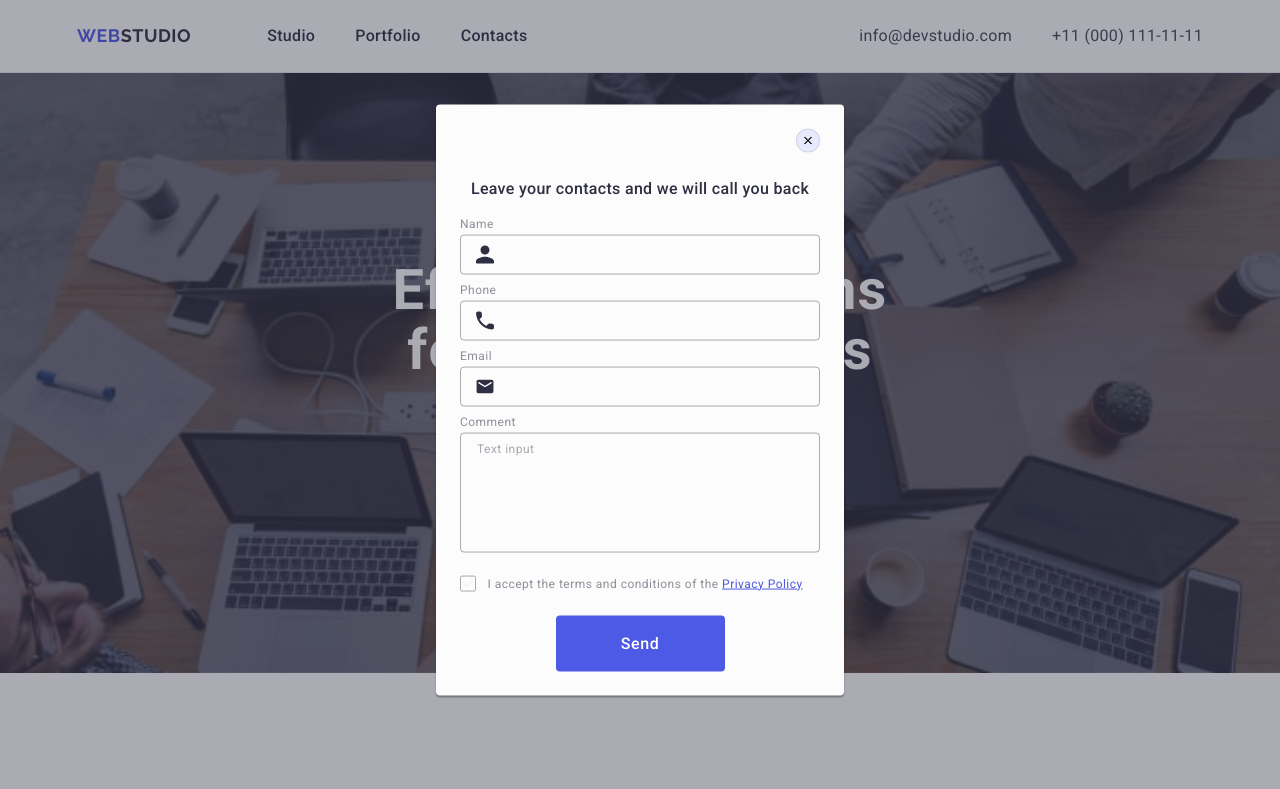
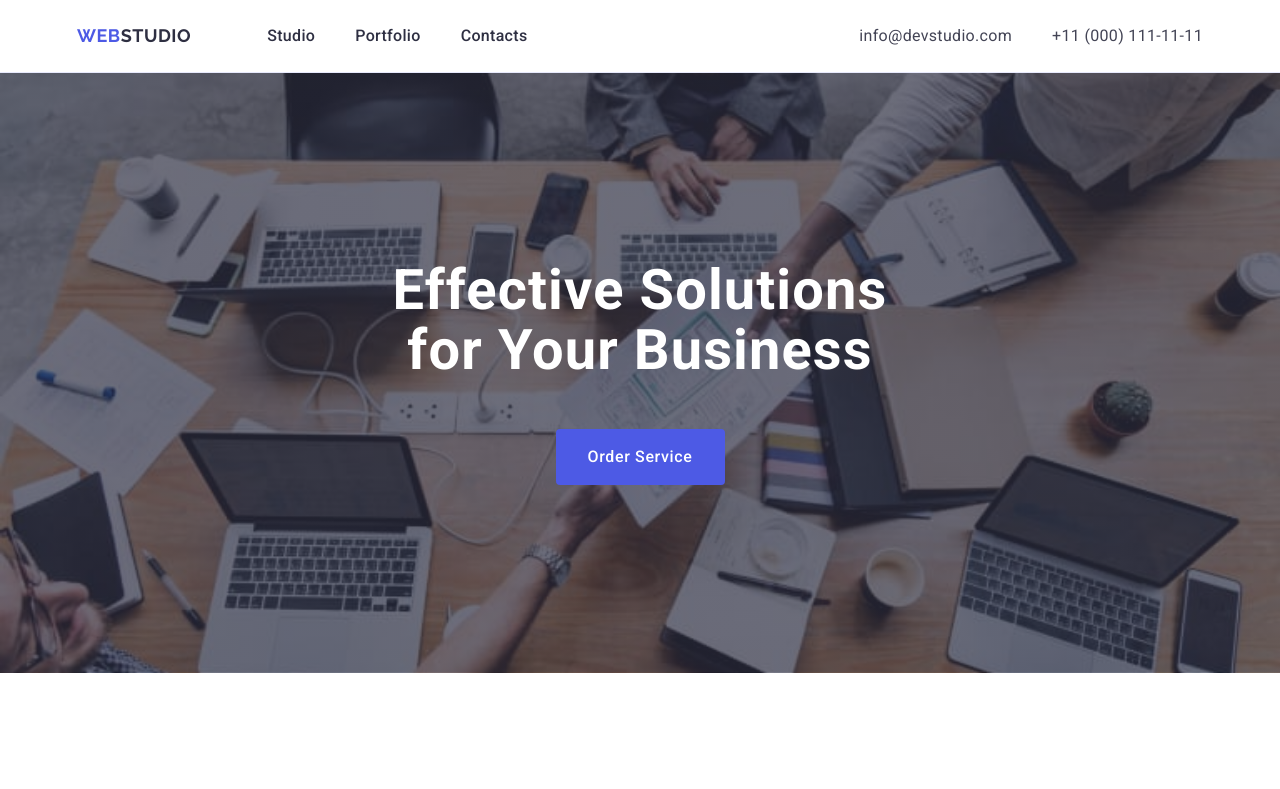
Before and after one commit to VitaPad/goit-markup-hw-06, a plain HTML site: page index.html in a window 1280 px wide. Shown: the top 789 px of the page. Drawn offline with nearby package versions, Linux system fonts and the light colour scheme.

Commit message:
add index.html

```diff
--- a/css/styles.css
+++ b/css/styles.css
@@ -75,6 +75,8 @@ body {
 .header-container {
     display: flex;
     justify-content: space-between;
+    padding-top: 24px;
+    padding-bottom: 24px;
 }
 
 .page-header {
@@ -991,11 +993,6 @@ screen and (min-device-pixel-ratio: 2) and (min-width: 1200px) {
         display: none;
     }
 
-    .page-header {
-        padding-top: 24px;
-        padding-bottom: 24px;
-    }
-
     .contact-menu {
         display: block;
     }
@@ -1092,10 +1089,6 @@ screen and (min-device-pixel-ratio: 2) and (min-width: 1200px) {
 
     /*============HEADER DECKSTOP STYLES==============*/
 
-    .page-header {
-        padding-top: 24px;
-        padding-bottom: 24px;
-    }
 
     .contact-menu {
         display: flex;
@@ -1198,8 +1191,6 @@ screen and (min-device-pixel-ratio: 2) and (min-width: 1200px) {
 
     /*=============FOOTER DECKSTOP STYLES================*/
     .footer-container {
-        padding-top: 100px;
-        padding-bottom: 100px;
         margin-right: 120px;
     }
 
--- a/index.html
+++ b/index.html
@@ -546,7 +546,7 @@
             </div>
         </div>
     </footer>
-      <div class="backdrop is-open">
+      <div class="backdrop is-open visually-hidden">
         <div class="modal">
             <button class="modal-cloth-btn" type="button">
                 <svg class="cloth-icon-btn" width="8" height="8" aria-label="cloth button">
```
